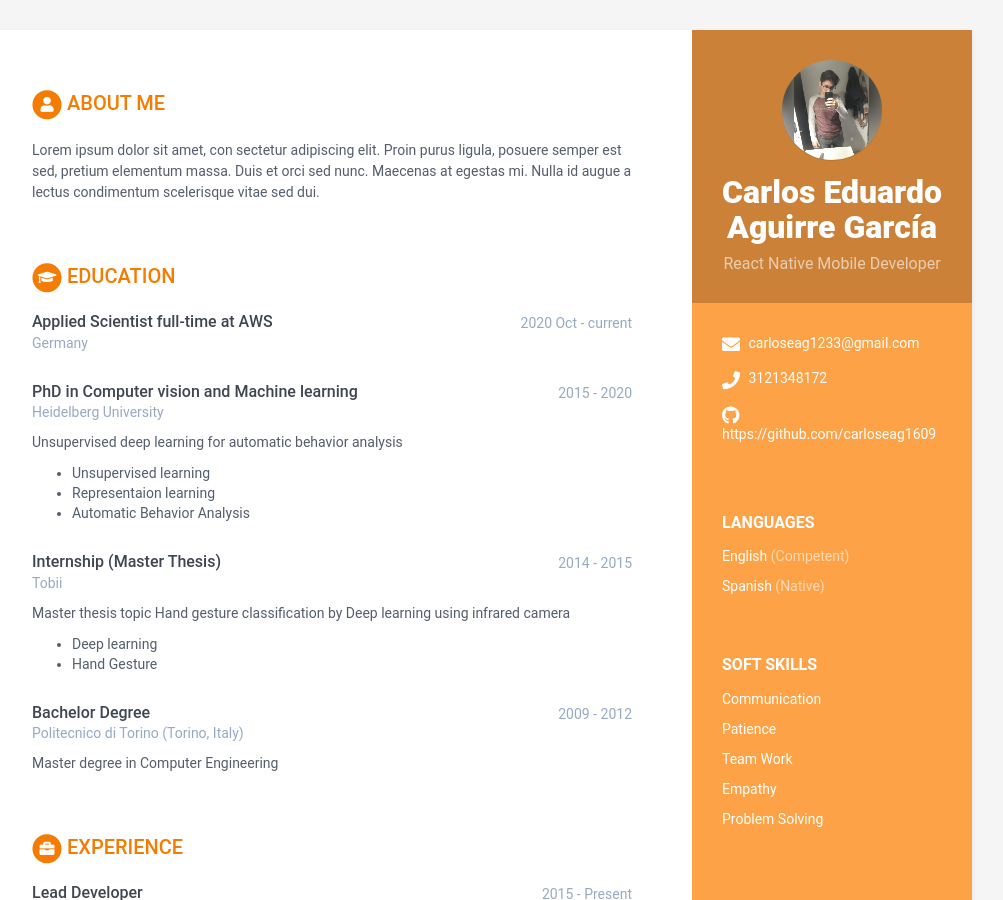
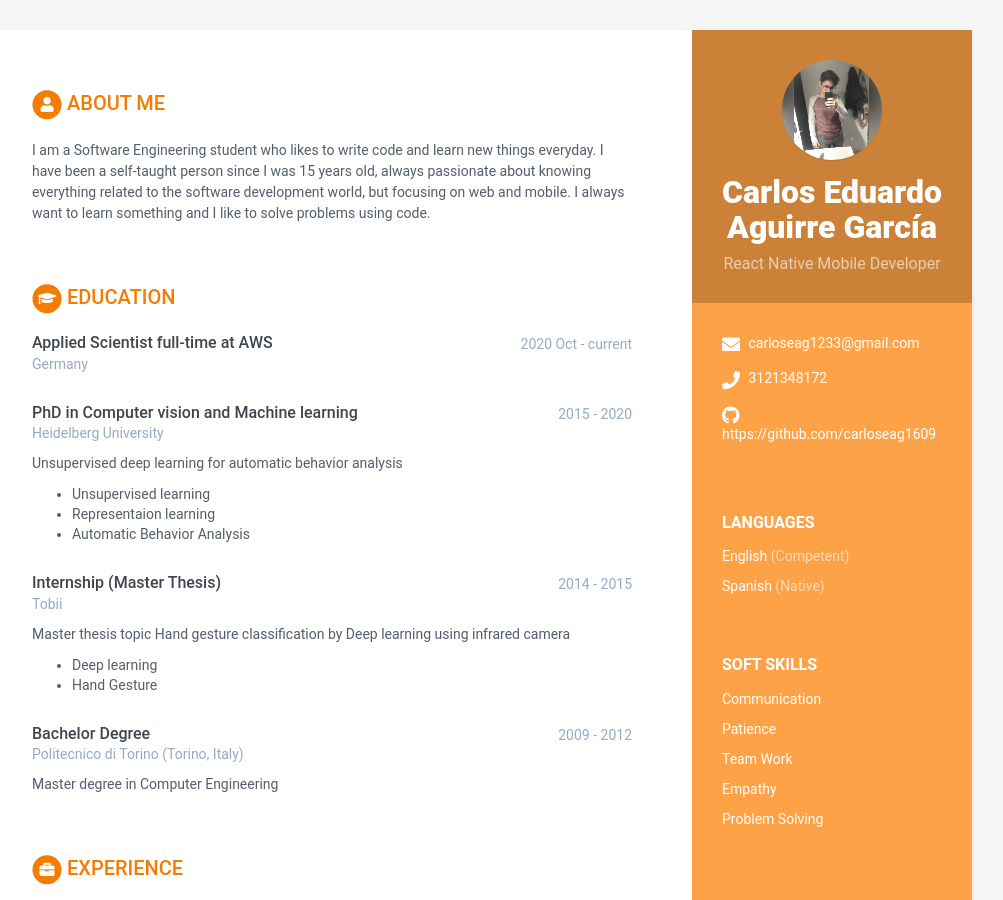
Before and after one commit to BC-MAY-21-RN/kata-resume-carloseag1609, a Jekyll site: the page built from index.html, in a window 1280 px wide and 900 px high. Shown: the whole window, without its empty margins (168-1171 px from the left). Built offline with Jekyll 4.4.1, drawn with Linux system fonts in a browser that asks for light colours.

Commit message:
Add about me section

```diff
--- a/_data/data.yml
+++ b/_data/data.yml
@@ -53,7 +53,7 @@ sidebar:
 career-profile:
   title: About Me # NO MODIFICAR
   summary: |
-    Lorem ipsum dolor sit amet, con sectetur adipiscing elit. Proin purus ligula, posuere semper est sed, pretium elementum massa. Duis et orci sed nunc. Maecenas at egestas mi. Nulla id augue a lectus condimentum scelerisque vitae sed dui.
+    I am a Software Engineering student who likes to write code and learn new things everyday. I have been a self-taught person since I was 15 years old, always passionate about knowing everything related to the software development world, but focusing on web and mobile. I always want to learn something and I like to solve problems using code.
 
 # Registra aquí tus estudios. Agrega o elimina según sea necesario
 educationcomplete:
```
